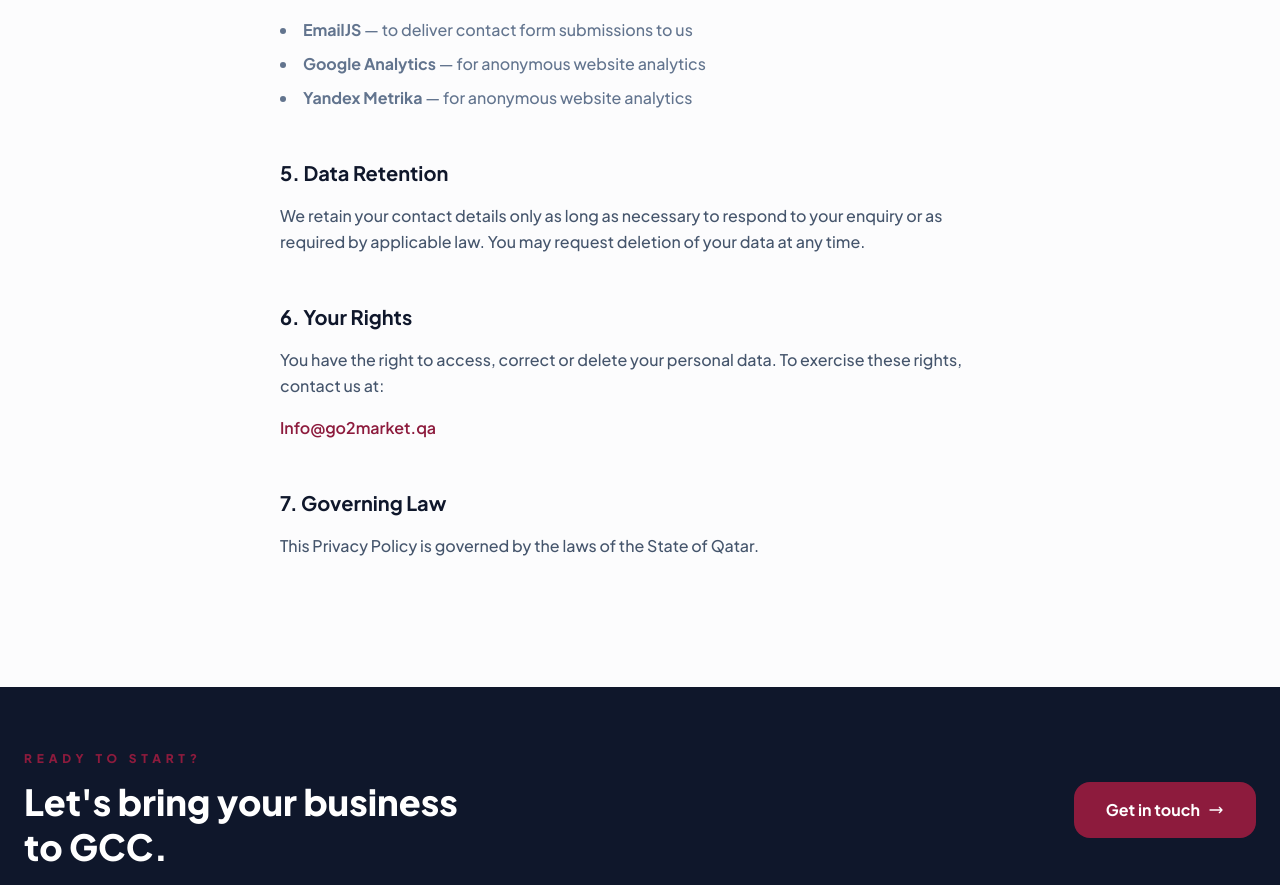
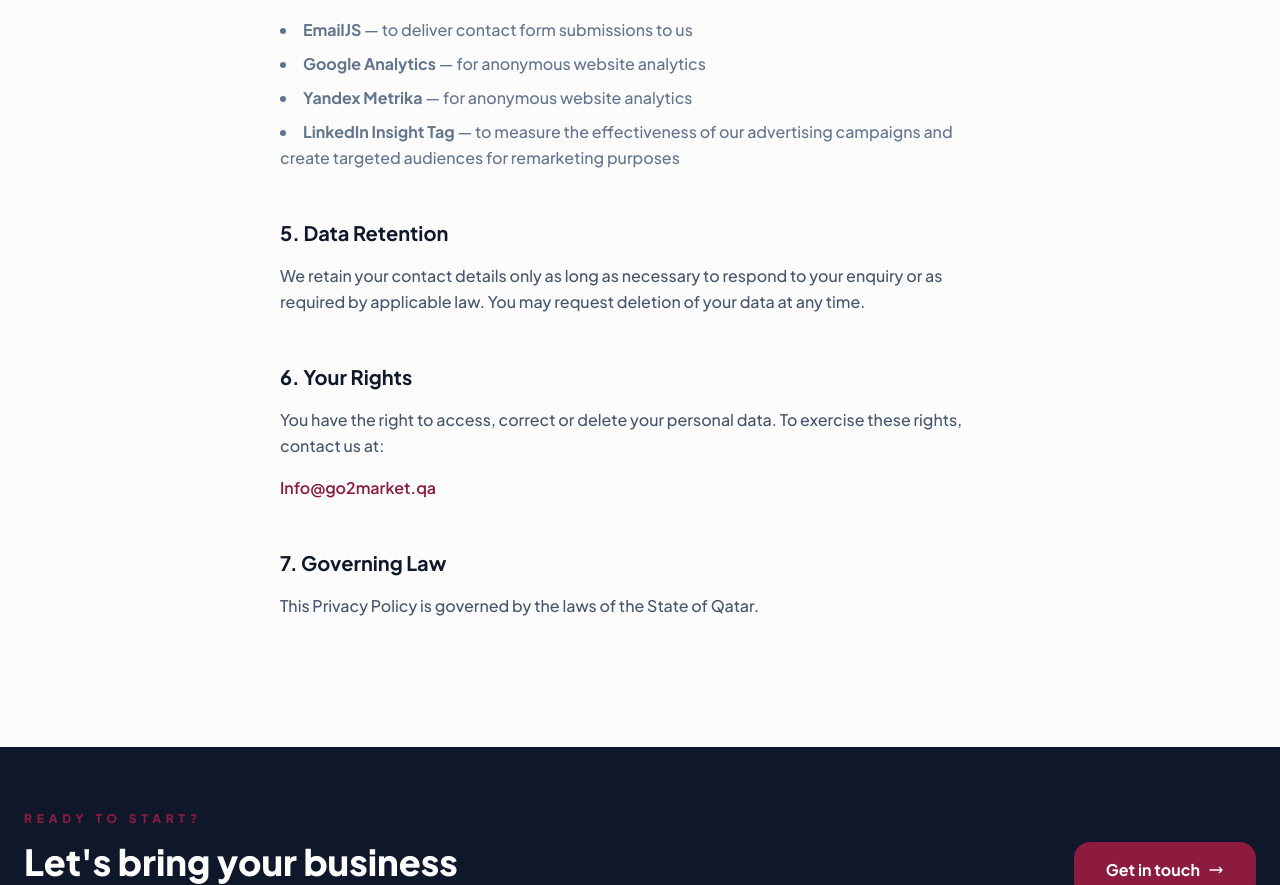
Before and after one commit to Mpekvoup/g2mqatar_new, a React (Vite) app: page /privacy in a window 1280 px wide. Shown: the part 1183-2068 px from the top of the page. Built offline with nearby package versions, Linux system fonts and the light colour scheme.

Commit message:
Add LinkedIn Insight Tag to Privacy Policy

```diff
--- a/components/PrivacyPage.tsx
+++ b/components/PrivacyPage.tsx
@@ -90,6 +90,7 @@
                 <li><strong>EmailJS</strong> — {lang === 'en' ? 'to deliver contact form submissions to us' : 'для доставки сообщений из формы обратной связи'}</li>
                 <li><strong>Google Analytics</strong> — {lang === 'en' ? 'for anonymous website analytics' : 'для анонимной аналитики сайта'}</li>
                 <li><strong>Yandex Metrika</strong> — {lang === 'en' ? 'for anonymous website analytics' : 'для анонимной аналитики сайта'}</li>
+                <li><strong>LinkedIn Insight Tag</strong> — {lang === 'en' ? 'to measure the effectiveness of our advertising campaigns and create targeted audiences for remarketing purposes' : 'для измерения эффективности рекламных кампаний и создания целевых аудиторий для ремаркетинга'}</li>
               </ul>
             </section>
 
```
